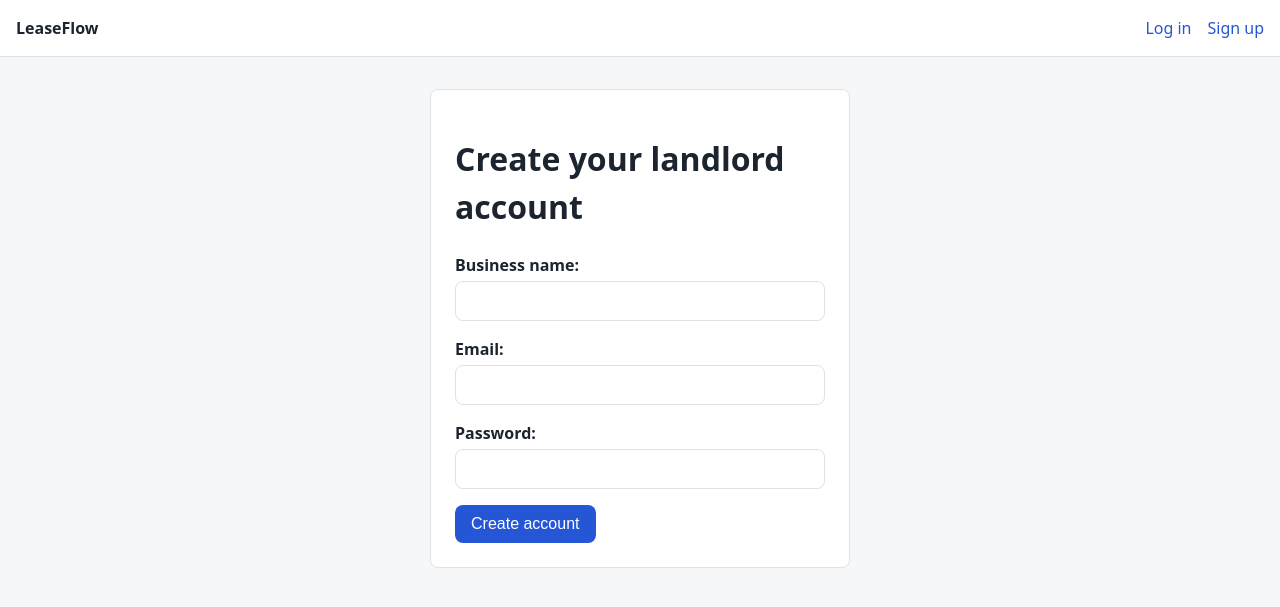
After one commit to aqsak-dev99/leaseflow, a Django app: page /signup/ in a window 1280 px wide. The commit adds this page. Shown: the top 607 px of the page. Run offline with Django 5.2, Linux system fonts and the light colour scheme; parts of the project's set-up code (start-up, migrations or seed data) failed here and were passed over.

Commit message:
Add signup, login, logout and demo seed command

```diff
--- /dev/null
+++ b/apps/accounts/forms.py
@@ -0,0 +1,21 @@
+from django import forms
+from django.contrib.auth.password_validation import validate_password
+
+from .models import User
+
+
+class SignupForm(forms.Form):
+    organization_name = forms.CharField(max_length=200, label="Business name")
+    email = forms.EmailField()
+    password = forms.CharField(widget=forms.PasswordInput)
+
+    def clean_email(self):
+        email = self.cleaned_data["email"].lower()
+        if User.objects.filter(email__iexact=email).exists():
+            raise forms.ValidationError("An account with this email already exists.")
+        return email
+
+    def clean_password(self):
+        password = self.cleaned_data["password"]
+        validate_password(password)
+        return password
--- /dev/null
+++ b/apps/accounts/urls.py
@@ -0,0 +1,16 @@
+from django.contrib.auth import views as auth_views
+from django.urls import path
+
+from . import views
+
+app_name = "accounts"
+
+urlpatterns = [
+    path("signup/", views.signup, name="signup"),
+    path(
+        "login/",
+        auth_views.LoginView.as_view(template_name="accounts/login.html"),
+        name="login",
+    ),
+    path("logout/", auth_views.LogoutView.as_view(), name="logout"),
+]
--- a/apps/accounts/views.py
+++ b/apps/accounts/views.py
@@ -1,2 +1,16 @@
+from django.contrib.auth import login
+from django.shortcuts import redirect, render
 
-# Create your views here.
+from .forms import SignupForm
+from .services import signup_landlord
+
+
+def signup(request):
+    if request.user.is_authenticated:
+        return redirect("dashboard:home")
+    form = SignupForm(request.POST or None)
+    if request.method == "POST" and form.is_valid():
+        user = signup_landlord(**form.cleaned_data)
+        login(request, user)
+        return redirect("dashboard:home")
+    return render(request, "accounts/signup.html", {"form": form})
--- a/config/settings/base.py
+++ b/config/settings/base.py
@@ -85,3 +85,7 @@ if REDIS_URL.startswith("rediss://") and "ssl_cert_reqs" not in REDIS_URL:
 CELERY_BROKER_URL = REDIS_URL
 CELERY_RESULT_BACKEND = REDIS_URL
 CELERY_TIMEZONE = TIME_ZONE
+
+LOGIN_URL = "accounts:login"
+LOGIN_REDIRECT_URL = "dashboard:home"
+LOGOUT_REDIRECT_URL = "accounts:login"
--- a/config/urls.py
+++ b/config/urls.py
@@ -3,5 +3,6 @@ from django.urls import include, path
 
 urlpatterns = [
     path("admin/", admin.site.urls),
+    path("", include("apps.accounts.urls")),
     path("", include("apps.dashboard.urls")),
 ]
--- a/static/css/main.css
+++ b/static/css/main.css
@@ -38,3 +38,28 @@ body {
   font-size: 1rem;
   cursor: pointer;
 }
+
+.topbar { display: flex; justify-content: space-between; align-items: center; }
+.nav { display: flex; gap: var(--space); align-items: center; }
+.nav a { color: var(--primary); text-decoration: none; }
+.muted { color: var(--muted); }
+
+.card {
+  background: var(--surface);
+  border: 1px solid var(--border);
+  border-radius: var(--radius);
+  padding: calc(var(--space) * 1.5);
+}
+.narrow { max-width: 420px; margin: 0 auto; }
+
+form p { margin: 0 0 var(--space); }
+form label { display: block; font-weight: 600; margin-bottom: 4px; }
+form input[type="text"], form input[type="email"], form input[type="password"] {
+  width: 100%;
+  padding: 10px;
+  border: 1px solid var(--border);
+  border-radius: var(--radius);
+  font-size: 1rem;
+}
+.errorlist { color: #b42318; padding-left: 18px; margin: 0 0 8px; }
+.link { background: none; border: 0; color: var(--primary); cursor: pointer; font-size: 1rem; padding: 0; }
--- /dev/null
+++ b/templates/accounts/signup.html
@@ -0,0 +1,12 @@
+{% extends "base.html" %}
+{% block title %}Sign up · LeaseFlow{% endblock %}
+{% block content %}
+<div class="card narrow">
+  <h1>Create your landlord account</h1>
+  <form method="post">
+    {% csrf_token %}
+    {{ form.as_p }}
+    <button class="btn" type="submit">Create account</button>
+  </form>
+</div>
+{% endblock %}
--- a/templates/base.html
+++ b/templates/base.html
@@ -9,7 +9,21 @@
   <script src="{% static 'js/htmx.min.js' %}" defer></script>
 </head>
 <body hx-headers='{"X-CSRFToken": "{{ csrf_token }}"}'>
-  <header class="topbar"><a class="brand" href="/">LeaseFlow</a></header>
+  <header class="topbar">
+    <a class="brand" href="/">LeaseFlow</a>
+    <nav class="nav">
+      {% if user.is_authenticated %}
+        <span class="muted">{{ user.email }}{% if request.organization %} · {{ request.organization.name }}{% endif %}</span>
+        <form method="post" action="{% url 'accounts:logout' %}">
+          {% csrf_token %}
+          <button class="link" type="submit">Log out</button>
+        </form>
+      {% else %}
+        <a href="{% url 'accounts:login' %}">Log in</a>
+        <a href="{% url 'accounts:signup' %}">Sign up</a>
+      {% endif %}
+    </nav>
+  </header>
   <main class="container">{% block content %}{% endblock %}</main>
 </body>
 </html>
```
Also changed, not shown: apps/accounts/services.py (added, +27 -0 lines), apps/core/management/commands/seed_demo.py (added, +97 -0 lines), templates/accounts/login.html (added, +12 -0 lines), templates/dashboard/home.html (+13 -4 lines), tests/test_accounts.py (added, +32 -0 lines), apps/core/management/__init__.py (added), apps/core/management/commands/__init__.py (added).
